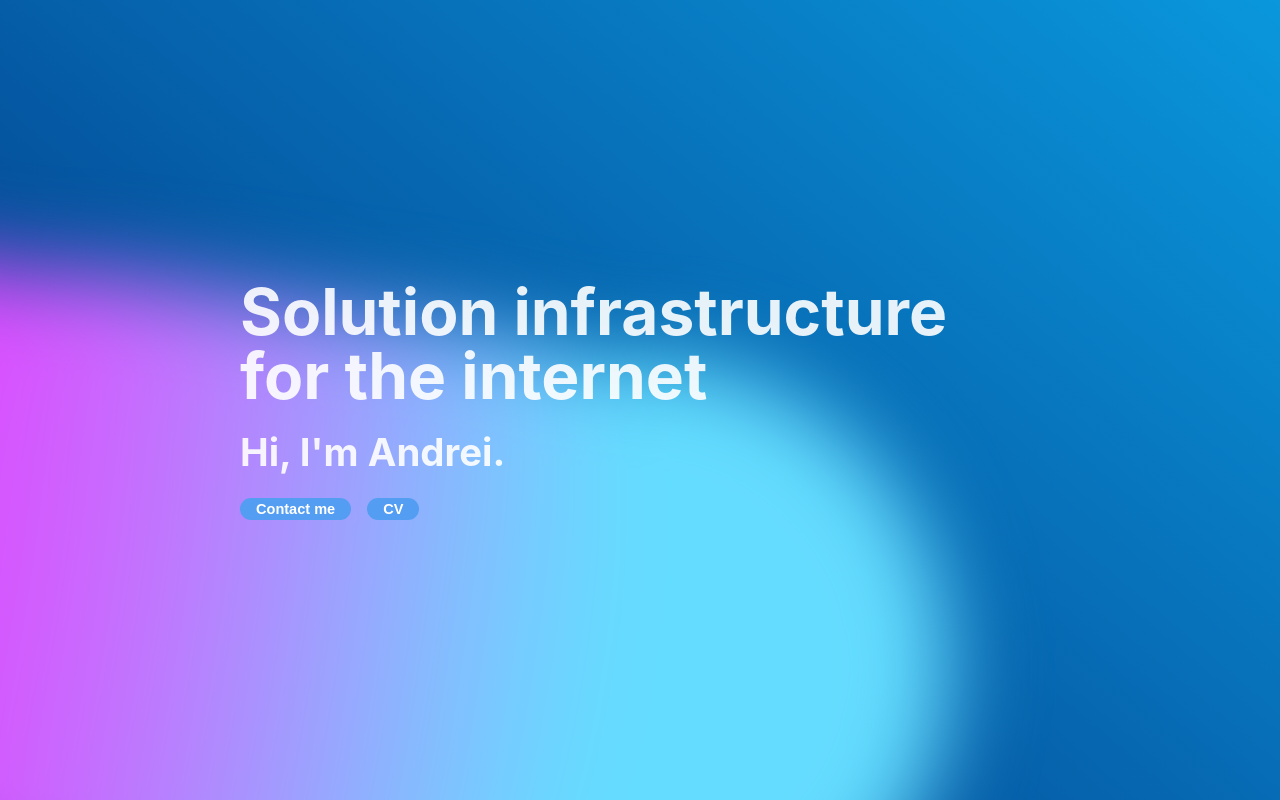
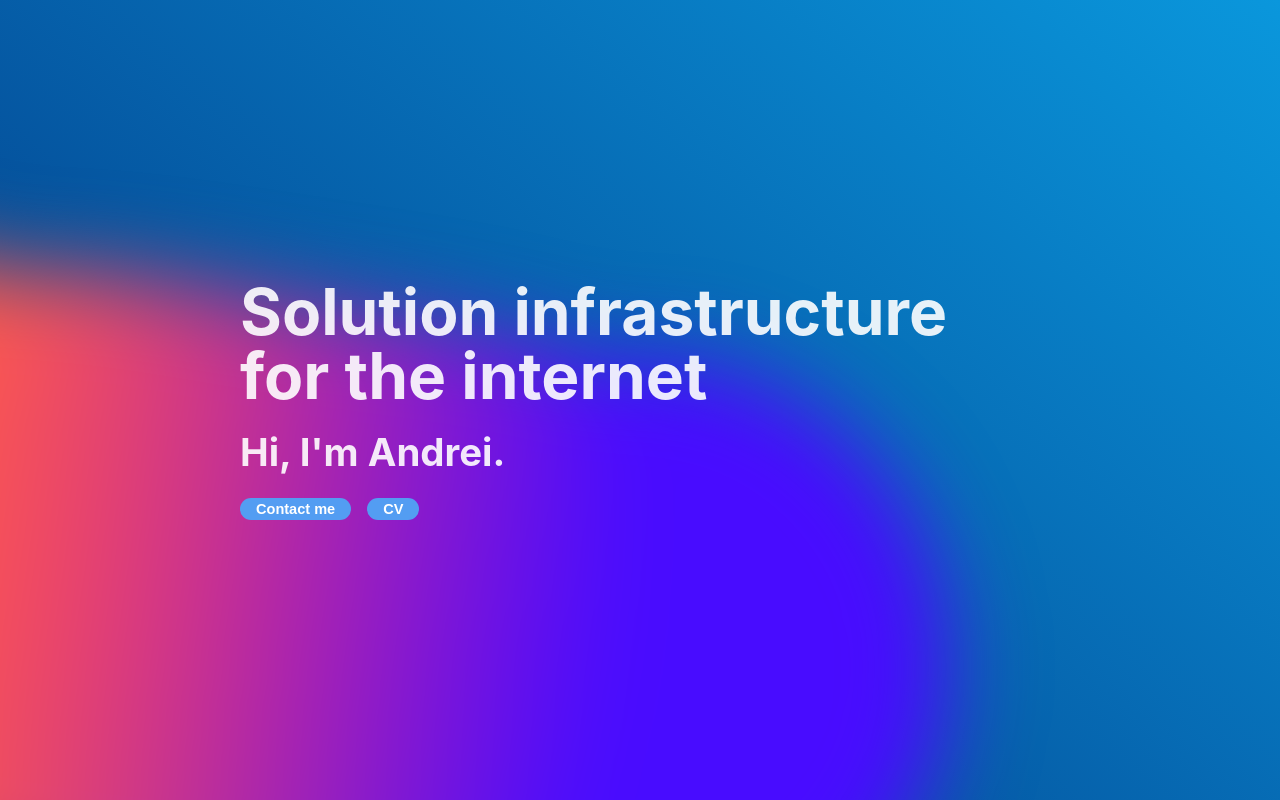
Before and after one commit to Popa-Andrei-Valentin/My_Portofolio, a React (Vite) app: page / in a window 1280 px wide. Shown: the top 800 px of the page. Built offline with nearby package versions, Linux system fonts and the light colour scheme.

Commit message:
Update colors again

```diff
--- a/src/index.css
+++ b/src/index.css
@@ -11,8 +11,8 @@
   --selected-color: #292f44;
   --color-bg1: rgba(2,50,128,1);
   --color-bg2: rgba(10,151,220,1);
-  --color1: 100, 220, 255;
-  --color2: 221, 74, 255;
+  --color1: 72, 12, 255;
+  --color2: 255, 91, 74;
   --color3: 18, 184, 255;
   --color4: 255, 233, 70;
   --color5: 180, 180, 50;
```
